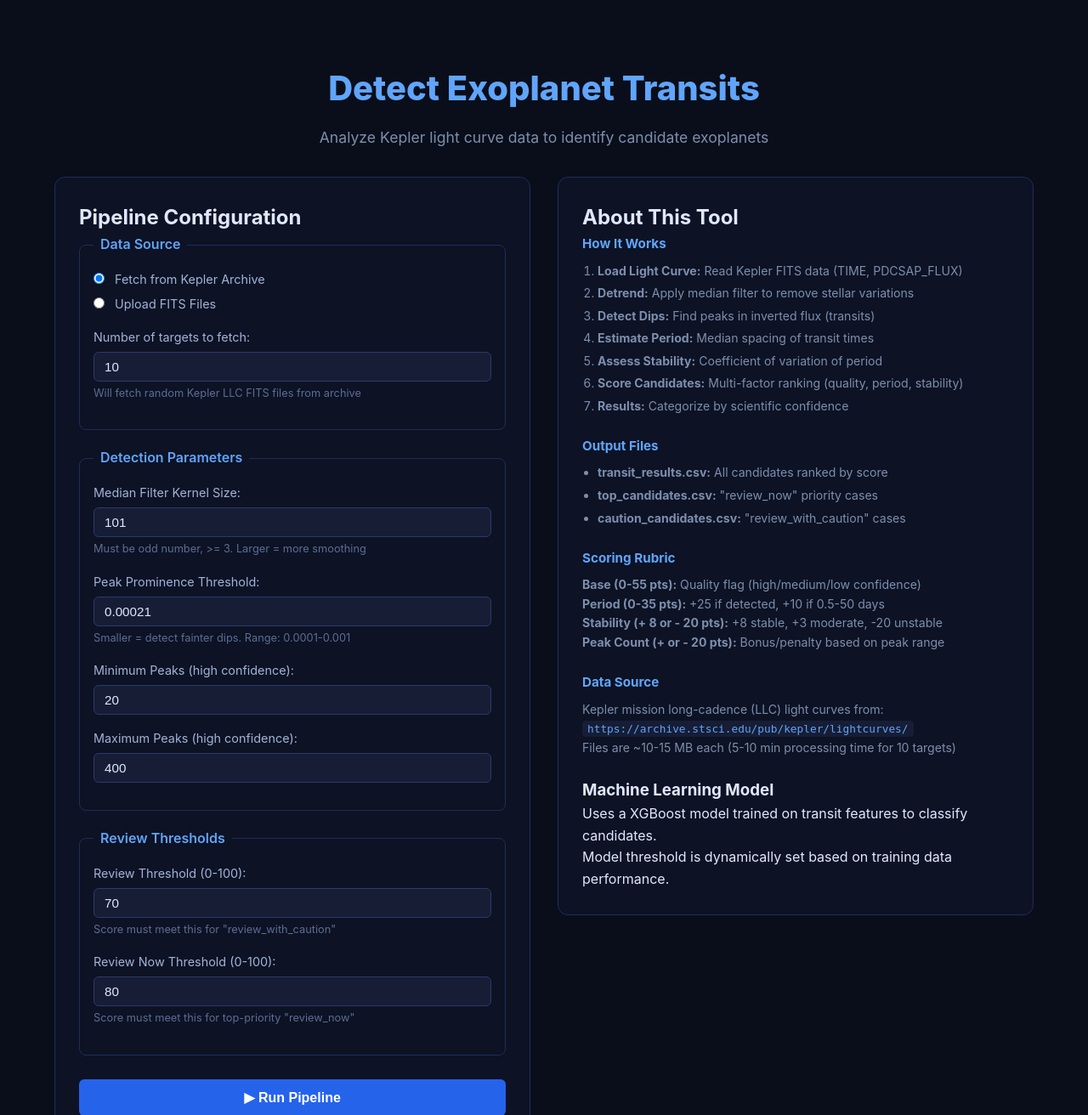
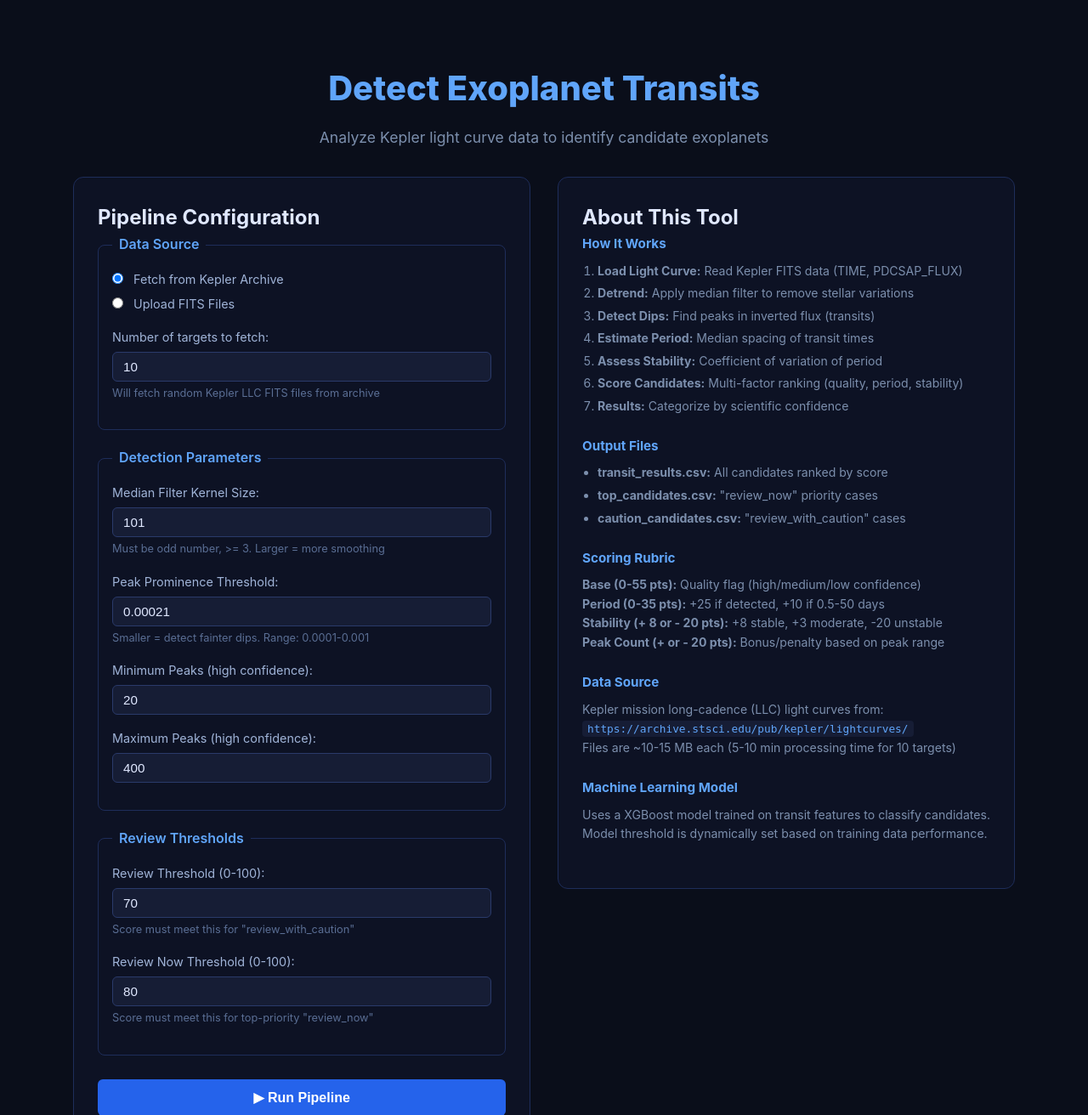
Before and after one commit to Immabeatyou/exoplanet-transit-detector-automation, a Flask app: page / in a window 1280 px wide. Shown: the part 60-1372 px from the top of the page at 85% size. Run offline with Flask 3, Linux system fonts and the light colour scheme.

Commit message:
Style ML model information section

```diff
--- a/web/templates/index.html
+++ b/web/templates/index.html
@@ -135,7 +135,7 @@
             <p>Files are ~10-15 MB each (5-10 min processing time for 10 targets)</p>
         </div>
 
-        <div>
+        <div class="info-section">
             <h3>Machine Learning Model</h3>
             <p>Uses a XGBoost model trained on transit features to classify candidates.</p>
             <p>Model threshold is dynamically set based on training data performance.</p>
```
